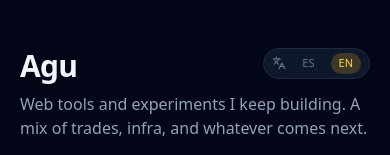
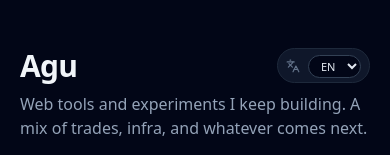
Before and after one commit to frodoagu/home, a React (Vite) app in the folder site/: page / in a window 390 px wide. Shown: the top 155 px of the page. Built offline with nearby package versions, Linux system fonts and the light colour scheme; no server answers.

Commit message:
minimal toggle

```diff
--- a/site/src/components/LanguageToggle.jsx
+++ b/site/src/components/LanguageToggle.jsx
@@ -4,9 +4,26 @@ import { useLanguage } from "../i18n/LanguageProvider";
 export default function LanguageToggle() {
   const { language, setLanguage } = useLanguage();
 
+  const label = language === "es" ? "Idioma" : "Language";
+
   return (
     <div className="flex items-center gap-2 rounded-full border border-slate-800 bg-slate-900 px-2 py-1">
       <Languages size={14} className="text-slate-500" />
+
+      <label className="sm:hidden">
+        <span className="sr-only">{label}</span>
+        <select
+          aria-label={label}
+          value={language}
+          onChange={(e) => setLanguage(e.target.value)}
+          className="rounded-full border border-slate-700 bg-slate-950 px-2 py-0.5 text-[11px] font-medium text-slate-200 focus:outline-none"
+        >
+          <option value="es">ES</option>
+          <option value="en">EN</option>
+        </select>
+      </label>
+
+      <div className="hidden items-center gap-1 sm:flex">
         <button
           onClick={() => setLanguage("es")}
           aria-pressed={language === "es"}
@@ -30,5 +47,6 @@ export default function LanguageToggle() {
           EN
         </button>
       </div>
+    </div>
   );
 }
```
Lines whose indentation alone changed are shown as unchanged.
